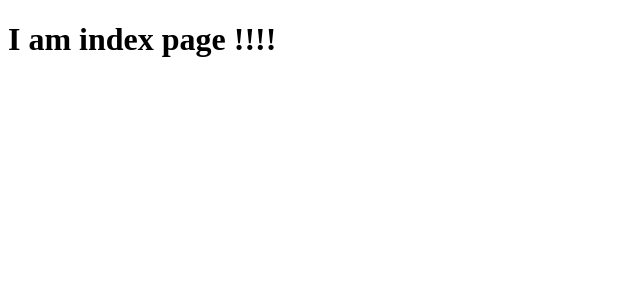
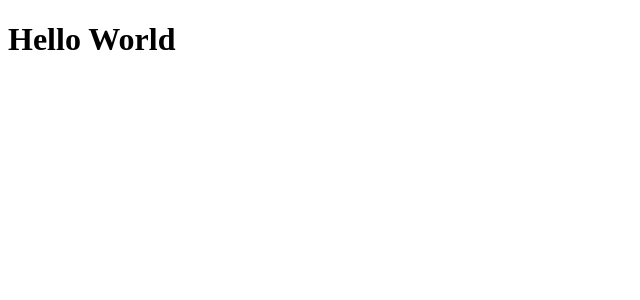
Before and after one commit to capmahin/Hello-next, a Next.js app: page / in a window 1280 px wide. Shown: the top 300 px of the page, without its empty margins (0-640 px from the left). Built offline with nearby package versions, Linux system fonts and the light colour scheme.

Commit message:
working on index.tsx file

```diff
--- a/pages/index.tsx
+++ b/pages/index.tsx
@@ -1,14 +1,7 @@
-import { useEffect } from "react"
+
 
 export default function Home(props) {
-  useEffect(()=>{
-    alert('Hello!')
-  },[])
-  return (
-    <div>
-      <h1>I am index page !!!!</h1>
-      </div>
-  )
+  return <h1>Hello World</h1>
 
 
 }
```
